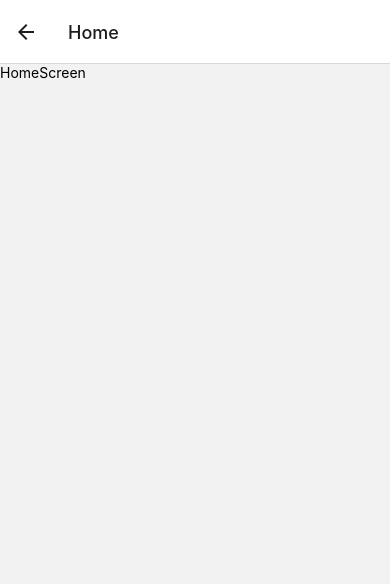
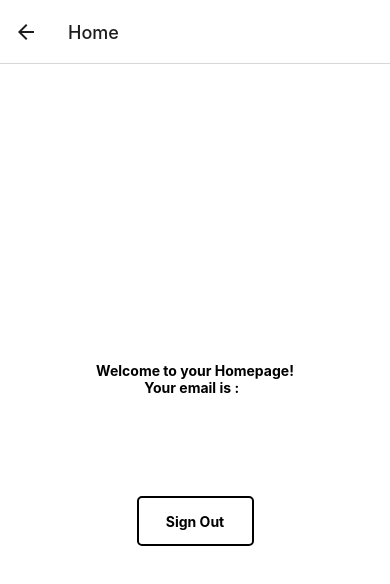
Before and after one commit to ParasManiAdhikari/authApp, a React Native app: screen /Home in a window 390 px wide. Shown: the top 584 px of the page. Built offline with nearby package versions, Linux system fonts and the light colour scheme; no server answers.

Commit message:
firebase login functionality added

```diff
--- a/screens/HomeScreen.js
+++ b/screens/HomeScreen.js
@@ -1,14 +1,62 @@
 import { StyleSheet, Text, View } from 'react-native'
 import React from 'react'
+import LoginScreen from './LoginScreen'
+import { customerEmail } from './LoginScreen'
+import { TouchableOpacity } from 'react-native-web'
+import { auth } from '../firebase'
+import { useNavigation } from '@react-navigation/core';
+
+
 
 const HomeScreen = () => {
+  const navigation = useNavigation();
+
+  const handleSingOut = () => {
+    auth.signOut()
+      .then(() => {
+        navigation.replace('Login')
+      })
+      .catch(error => {
+        alert(error.message)
+      }
+      )
+  }
+
   return (
-    <View>
-      <Text>HomeScreen</Text>
+    <View style={styles.container}>
+      <Text style={styles.buttonText}>Welcome to your Homepage!</Text>
+      <Text style={styles.buttonText}>Your email is : {auth.currentUser?.email} </Text>
+      <TouchableOpacity
+        onPress={handleSingOut}
+        style={styles.button}>
+        <Text style={styles.buttonText}>Sign Out</Text>
+      </TouchableOpacity>
     </View>
   )
 }
 
 export default HomeScreen
 
-const styles = StyleSheet.create({})
+const styles = StyleSheet.create({
+  container: {
+    flex: 1,
+    backgroundColor: '#fff',
+    alignItems: 'center',
+    justifyContent: 'center',
+  },
+  button: {
+    width: '30%',
+    height: 50,
+    backgroundColor: 'white',
+    marginTop: 100,
+    justifyContent: 'center',
+    alignItems: 'center',
+    borderRadius: 5,
+    borderColor: 'black',
+    borderWidth: 2,
+  },
+  buttonText: {
+    fontWeight: 'bold',
+    color: 'black',
+  },
+})
--- a/screens/LoginScreen.js
+++ b/screens/LoginScreen.js
@@ -1,12 +1,25 @@
 import { StyleSheet, Text, View } from 'react-native'
-import React from 'react'
+import React, { useEffect } from 'react'
 import { KeyboardAvoidingView, TextInput, TouchableOpacity } from 'react-native'
 // import { auth } from '../firebase'
 import { auth } from '../firebase';
+import { useNavigation } from '@react-navigation/core';
+
 
 const LoginScreen = () => {
     const [email, setEmail] = React.useState('')
     const [password, setPassword] = React.useState('')
+
+    const navigation = useNavigation();
+
+    useEffect(() => {
+        const unsubscribe = auth.onAuthStateChanged(user => {
+            if (user) {
+                navigation.replace("Home")
+            }
+        })
+        return unsubscribe;
+    }, [])
 
     const handleSignUp = () => {
         auth
@@ -18,14 +31,32 @@ const LoginScreen = () => {
                 if (error.code === 'auth/email-already-in-use') {
                     alert('That email address is already in use!');
                 }
-
                 if (error.code === 'auth/invalid-email') {
                     alert('That email address is invalid!');
                 }
-
+                if (error.code === 'auth/missing-email') {
+                    alert('No email address!');
+                }
                 console.error(error);
             });
-            console.log(email, password);
+        console.log(email, password);
+    }
+
+    const handleLogin = () => {
+        auth.signInWithEmailAndPassword(email, password)
+            .then(() => {
+                customerEmail = email;
+                alert('You are Logged in!');
+            })
+            .catch(error => {
+                if (error.code === 'auth/user-not-found') {
+                    alert('User not found!');
+                }
+                if (error.code === 'auth/wrong-password') {
+                    alert('Wrong password!');
+                }
+                console.error(error);
+            });
     }
 
     return (
@@ -48,14 +79,14 @@ const LoginScreen = () => {
             </View>
             <View style={styles.buttonContainer}>
                 <TouchableOpacity
-                    onPress={() => { }}
+                    onPress={() => { handleLogin() }}
                     style={styles.button}
                 >
                     <Text style={styles.buttonText}>Login</Text>
                 </TouchableOpacity>
 
                 <TouchableOpacity
-                    onPress={() => {handleSignUp()}}
+                    onPress={() => { handleSignUp() }}
                     style={[styles.button, styles.registerButton]}
                 >
                     <Text style={styles.registerButtonText}>Register</Text>
```
